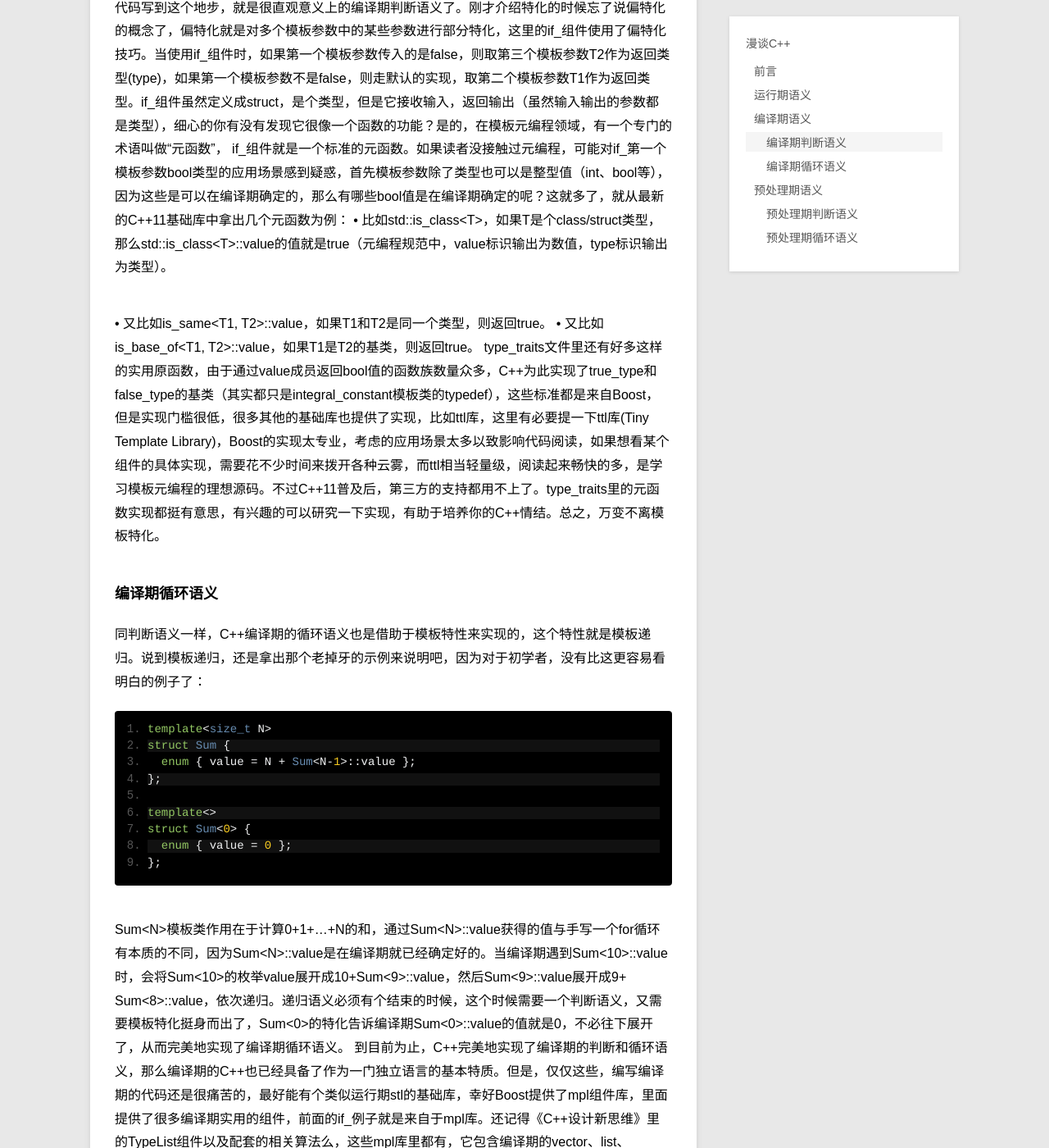
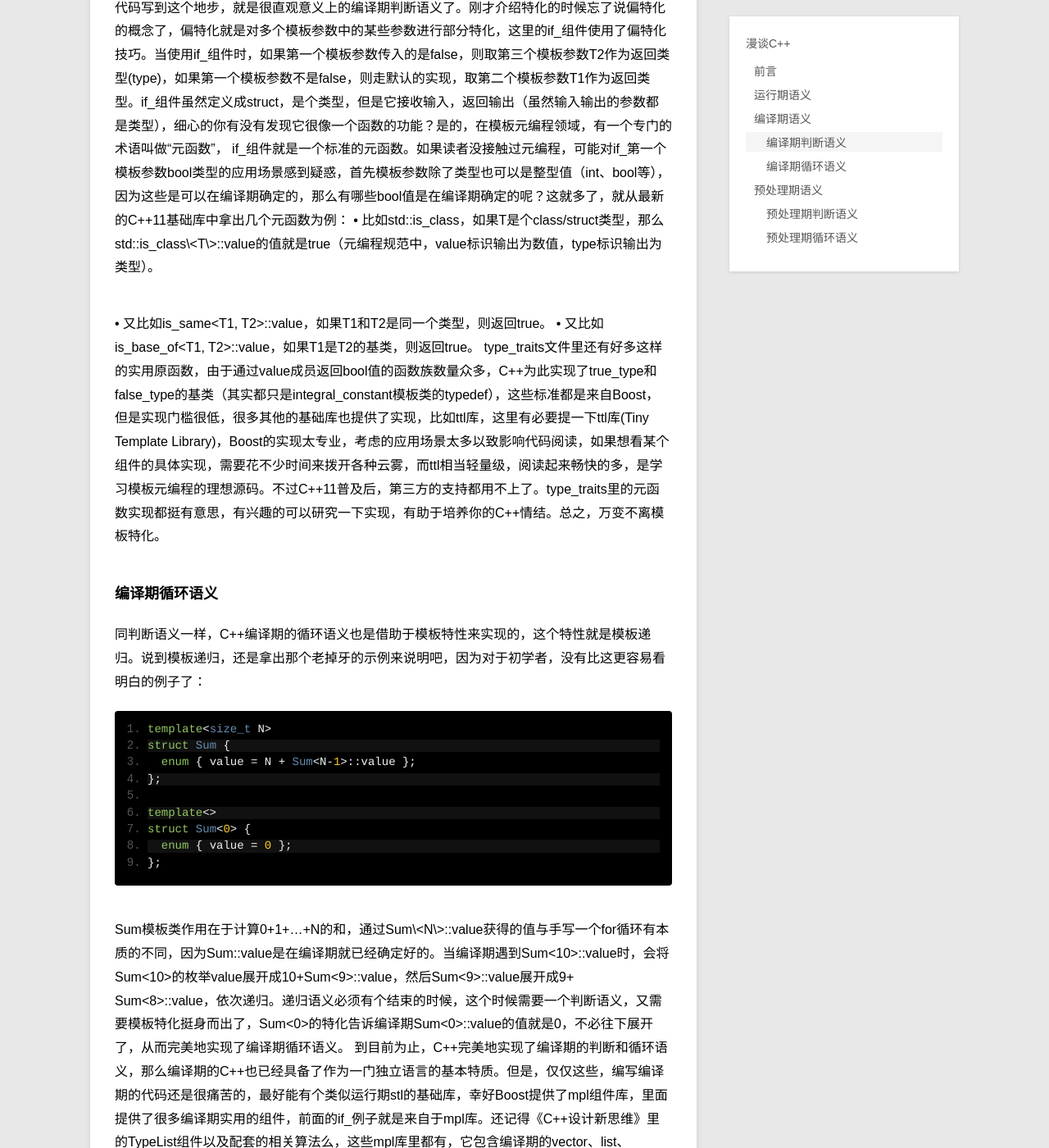
Before and after one commit to feimengspirit/feimengspirit.github.io, a Jekyll site: the page built from _posts/blog/2016-03-31-about-c++.md, in a window 1280 px wide and 1400 px high, scrolled down 2084 px. Shown: the whole window at 82% size. Built offline with Jekyll 4.4.1, drawn with Linux system fonts in a browser that asks for light colours; Markdown is read by kramdown in place of the engine named in the settings; some of the changed text lies outside the part shown.

Commit message:
删除部分反斜杠

```diff
--- a/_posts/blog/2016-03-31-about-c++.md
+++ b/_posts/blog/2016-03-31-about-c++.md
@@ -33,7 +33,7 @@
 	  ...
 	};
 
-用户调用numeric_limits\<int\>::max()，就会走这里的实现，返回2147483647，而不是0。
+用户调用numeric_limits<int>::max()，就会走这里的实现，返回2147483647，而不是0。
 这就实现了编译期的if语义，如果_Ty == int，则执行XXX代码。此外numeric_limits模板类还有其他的一系列特化：
 
 	template<> struct numeric_limits<long> {...};
@@ -55,10 +55,10 @@
 	};
 
 代码写到这个地步，就是很直观意义上的编译期判断语义了。刚才介绍特化的时候忘了说偏特化的概念了，偏特化就是对多个模板参数中的某些参数进行部分特化，这里的if_组件使用了偏特化技巧。当使用if_组件时，如果第一个模板参数传入的是false，则取第三个模板参数T2作为返回类型(type)，如果第一个模板参数不是false，则走默认的实现，取第二个模板参数T1作为返回类型。if_组件虽然定义成struct，是个类型，但是它接收输入，返回输出（虽然输入输出的参数都是类型），细心的你有没有发现它很像一个函数的功能？是的，在模板元编程领域，有一个专门的术语叫做“元函数”， if_组件就是一个标准的元函数。如果读者没接触过元编程，可能对if_第一个模板参数bool类型的应用场景感到疑惑，首先模板参数除了类型也可以是整型值（int、bool等），因为这些是可以在编译期确定的，那么有哪些bool值是在编译期确定的呢？这就多了，就从最新的C++11基础库中拿出几个元函数为例：
-• 比如std::is_class\<T\>，如果T是个class/struct类型，那么std::is_class\<T\>::value的值就是true（元编程规范中，value标识输出为数值，type标识输出为类型）。
+• 比如std::is_class<T>，如果T是个class/struct类型，那么std::is_class\<T\>::value的值就是true（元编程规范中，value标识输出为数值，type标识输出为类型）。
 
-• 又比如is_same\<T1, T2\>::value，如果T1和T2是同一个类型，则返回true。
-• 又比如is_base_of\<T1, T2\>::value，如果T1是T2的基类，则返回true。
+• 又比如is_same<T1, T2>::value，如果T1和T2是同一个类型，则返回true。
+• 又比如is_base_of<T1, T2>::value，如果T1是T2的基类，则返回true。
 type_traits文件里还有好多这样的实用原函数，由于通过value成员返回bool值的函数族数量众多，C++为此实现了true_type和false_type的基类（其实都只是integral_constant模板类的typedef），这些标准都是来自Boost，但是实现门槛很低，很多其他的基础库也提供了实现，比如ttl库，这里有必要提一下ttl库(Tiny Template Library)，Boost的实现太专业，考虑的应用场景太多以致影响代码阅读，如果想看某个组件的具体实现，需要花不少时间来拨开各种云雾，而ttl相当轻量级，阅读起来畅快的多，是学习模板元编程的理想源码。不过C++11普及后，第三方的支持都用不上了。type_traits里的元函数实现都挺有意思，有兴趣的可以研究一下实现，有助于培养你的C++情结。总之，万变不离模板特化。
 
 ### 编译期循环语义
@@ -75,7 +75,7 @@
 	  enum { value = 0 };
 	};
 
-Sum\<N\>模板类作用在于计算0+1+…+N的和，通过Sum\<N\>::value获得的值与手写一个for循环有本质的不同，因为Sum\<N\>::value是在编译期就已经确定好的。当编译期遇到Sum\<10\>::value时，会将Sum\<10\>的枚举value展开成10+Sum\<9\>::value，然后Sum\<9\>::value展开成9+ Sum\<8\>::value，依次递归。递归语义必须有个结束的时候，这个时候需要一个判断语义，又需要模板特化挺身而出了，Sum\<0\>的特化告诉编译期Sum\<0\>::value的值就是0，不必往下展开了，从而完美地实现了编译期循环语义。
+Sum<N>模板类作用在于计算0+1+…+N的和，通过Sum\<N\>::value获得的值与手写一个for循环有本质的不同，因为Sum<N>::value是在编译期就已经确定好的。当编译期遇到Sum<10>::value时，会将Sum<10>的枚举value展开成10+Sum<9>::value，然后Sum<9>::value展开成9+ Sum<8>::value，依次递归。递归语义必须有个结束的时候，这个时候需要一个判断语义，又需要模板特化挺身而出了，Sum<0>的特化告诉编译期Sum<0>::value的值就是0，不必往下展开了，从而完美地实现了编译期循环语义。
 到目前为止，C++完美地实现了编译期的判断和循环语义，那么编译期的C++也已经具备了作为一门独立语言的基本特质。但是，仅仅这些，编写编译期的代码还是很痛苦的，最好能有个类似运行期stl的基础库，幸好Boost提供了mpl组件库，里面提供了很多编译期实用的组件，前面的if_例子就是来自于mpl库。还记得《C++设计新思维》里的TypeList组件以及配套的相关算法么，这些mpl库里都有，它包含编译期的vector、list、deque、set、map等，还有编译期的迭代器实现以及依赖迭代器的相关算法，全都是在编译期搞定。小弟才疏学浅，只用过mpl::vector组件，思维尚且无法在编译期和运行期正常切换，真不知道mpl的这帮作者是怎样的一群人。Boost的mpl库确实是开发模板基础库的得力助手，是基础库中的基础库。
 
 ## 预处理期语义
@@ -132,9 +132,9 @@
 	template<typename Signature>
 	class my_function {};
 
-	#define DECLARE_FUNCTION(z, n, data)                        \
-	   template<typename R BOOST_PP_COMMA_IF(n)                 \
-	             BOOST_PP_ENUM_PARAMS(n, typename A)>           \
+	#define DECLARE_FUNCTION(z, n, data)
+	   template<typename R BOOST_PP_COMMA_IF(n)
+	             BOOST_PP_ENUM_PARAMS(n, typename A)>
 	   class my_function<R(BOOST_PP_ENUM_PARAMS(n, A))> {};
 
 	BOOST_PP_REPEAT(10, DECLARE_FUNCTION, BOOST_PP_EMPTY)
@@ -159,7 +159,7 @@
 	template<typename R, typename A0, typename A1,...typename A9>
 	class my_function < R(A0, A1,...A9) > { ... };
 
-这里还没列出my_function的模板成员函数，可以看出，如果没有Preprocessor库，手工编写这些代码，工作量将指数级地增加。好几年前，我为sigslot组件编写了支持占位符绑定的实现，刚开始是用原始手工编写的方式，总共写了4000到5000行代码，很多是重复性的拷贝，人都写傻了。后来用Boost的mpl库和Preprocessor库重写，200行代码搞定，多么痛的领悟，以至于现在都还刻骨铭心。这部分代码现已分享到https://github.com/fangkm/sigslotex.git，仅当Preprocessor库的使用范例，欢迎大家指正。题外话: C++11新语法已经实现了变长模板参数的特性，向上面这部分代码不用Preprocessor库也能轻易地实现，如：_  template\<typename R, typename... A\>
+这里还没列出my_function的模板成员函数，可以看出，如果没有Preprocessor库，手工编写这些代码，工作量将指数级地增加。好几年前，我为sigslot组件编写了支持占位符绑定的实现，刚开始是用原始手工编写的方式，总共写了4000到5000行代码，很多是重复性的拷贝，人都写傻了。后来用Boost的mpl库和Preprocessor库重写，200行代码搞定，多么痛的领悟，以至于现在都还刻骨铭心。这部分代码现已分享到https://github.com/fangkm/sigslotex.git，仅当Preprocessor库的使用范例，欢迎大家指正。题外话: C++11新语法已经实现了变长模板参数的特性，向上面这部分代码不用Preprocessor库也能轻易地实现，如：_  template<typename R, typename... A>
 	class my_function < R(A...) > { ... };
 
 简洁的语法已让我找不到使用Preprocessor的理由，单论在这种场景下，Preprocessor完全成了屠龙之技。不过这种用途对于Preprocessor来说只是冰山一角，咱不能因为菜刀不适合削铅笔就下断言说菜刀无用，其实Boost内部很多组件都依赖Preprocessor，而且Boost还在一直完善Preprocessor库，除了诸如if和for之类的组件，还实现了预处理阶段的容器以及相关的算法，甚至还实现了诸如tuple等语言中锦上添花的组件，已经成为一门名副其实的语言，我所了解的只是皮毛绝非谦虚之言，无尽地膜拜中。
```
